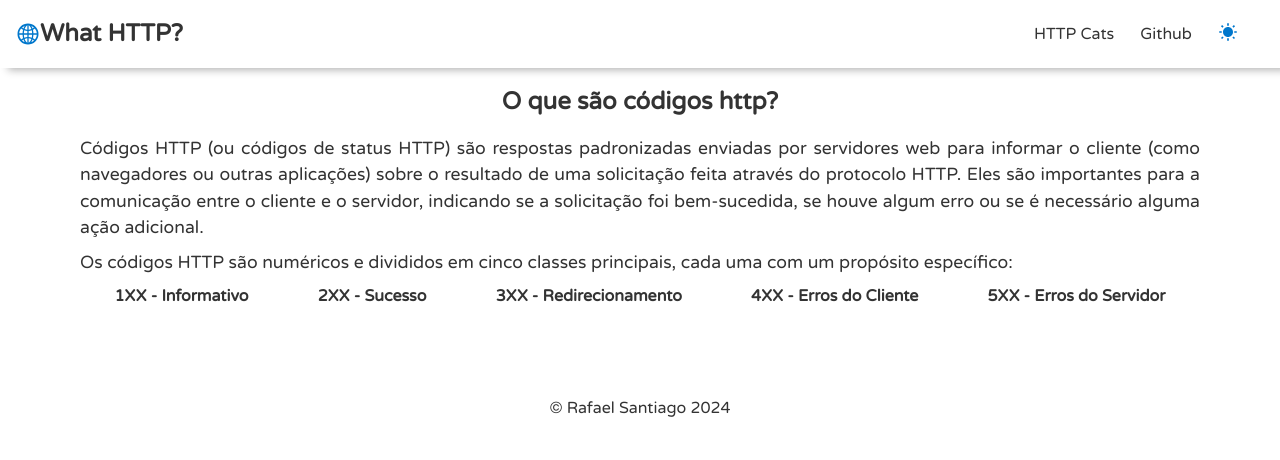
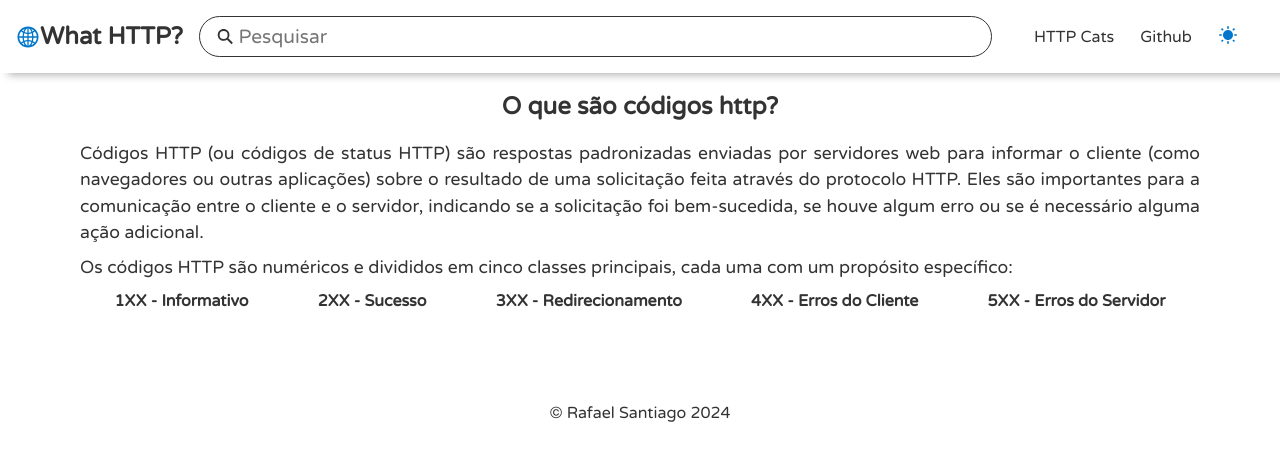
Before and after one commit to rafaelsantiagosilva/what_http, a React (Vite) app: page / in a window 1280 px wide. Shown: the top 460 px of the page. Built offline with nearby package versions, Linux system fonts and the light colour scheme.

Commit message:
🎨UI: Adicionando um input para pesquisa de código http

```diff
--- a/src/components/Header/Header.styled.ts
+++ b/src/components/Header/Header.styled.ts
@@ -17,6 +17,28 @@ export const HeaderStyle = styled.header<ThemeProps>`
   a.logo:hover {
     text-decoration: none;
   };
+
+  form.link-to-search {
+    color: ${({ theme }) => theme.primaryTextColor};
+    display: flex;
+    align-items: center;
+    gap: 0.25rem;
+    font-size: 120%;
+    border: 1px solid ${({ theme }) => theme.primaryTextColor};
+    border-radius: 25px;
+    padding: 0.5rem 1rem;
+    margin: 0 1rem;
+    flex: 1;
+  };
+
+  input.input-search-code {
+    font-size: 100%;
+    width: 100%;
+  }
+
+  input.input-search-code:focus {
+    outline: none;
+  }
 
   nav.navbar {
     display: flex;
--- a/src/components/Header/index.tsx
+++ b/src/components/Header/index.tsx
@@ -2,6 +2,7 @@ import { HeaderStyle } from './Header.styled';
 import { AiOutlineGlobal } from 'react-icons/ai';
 import { IoMdSunny, IoMdMoon } from 'react-icons/io';
 import { RxHamburgerMenu } from 'react-icons/rx';
+import { IoSearchSharp } from 'react-icons/io5';
 
 export interface HeaderProps {
 	isDarkTheme: boolean;
@@ -20,6 +21,10 @@ export default function Header({
 				<AiOutlineGlobal className="main-icon" />
 				<h1 className="main-title">What HTTP?</h1>
 			</a>
+			<form className="link-to-search">
+				<IoSearchSharp />
+				<input className="input-search-code" placeholder="Pesquisar"></input>
+			</form>
 			<nav className="navbar">
 				<a href="https://http.cat/" target="blank">
 					HTTP Cats
```
